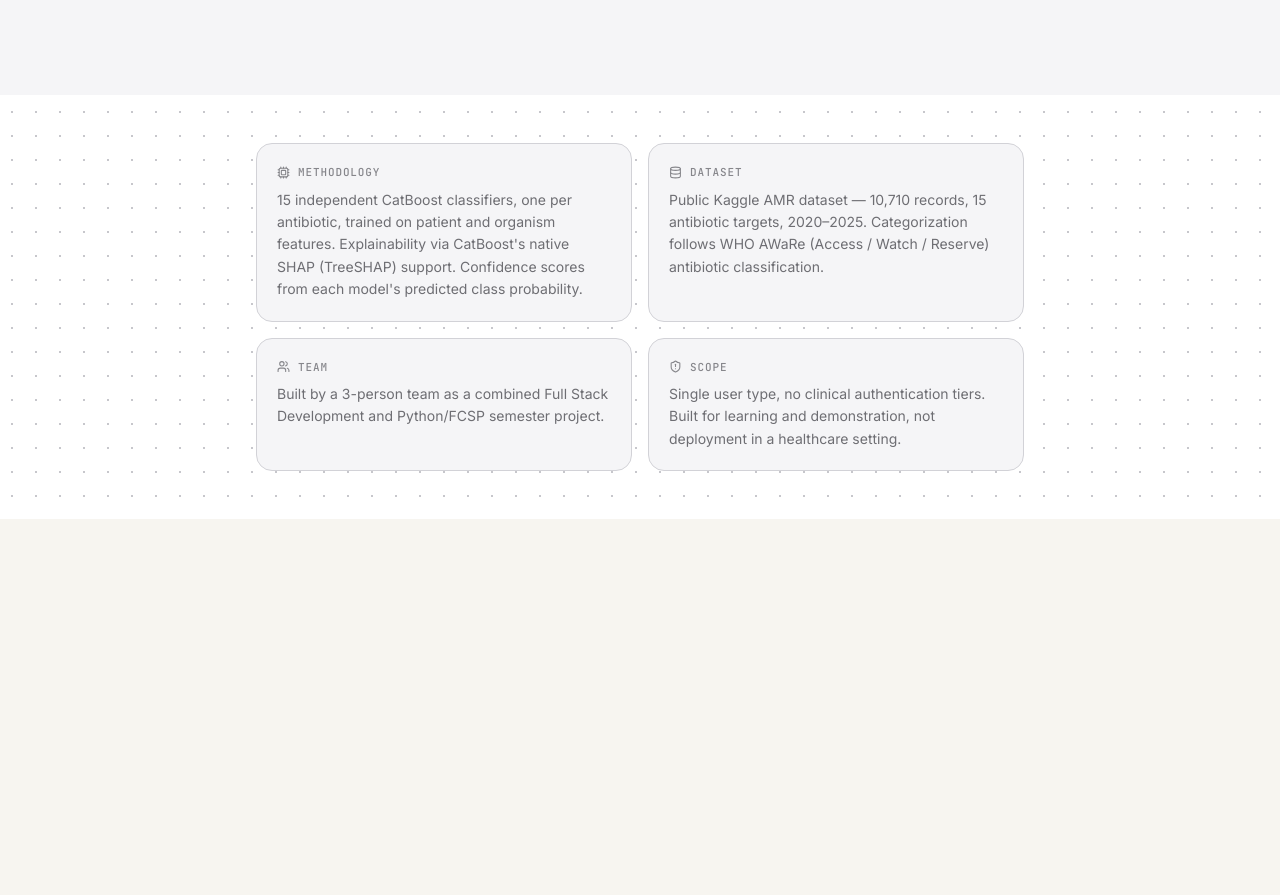
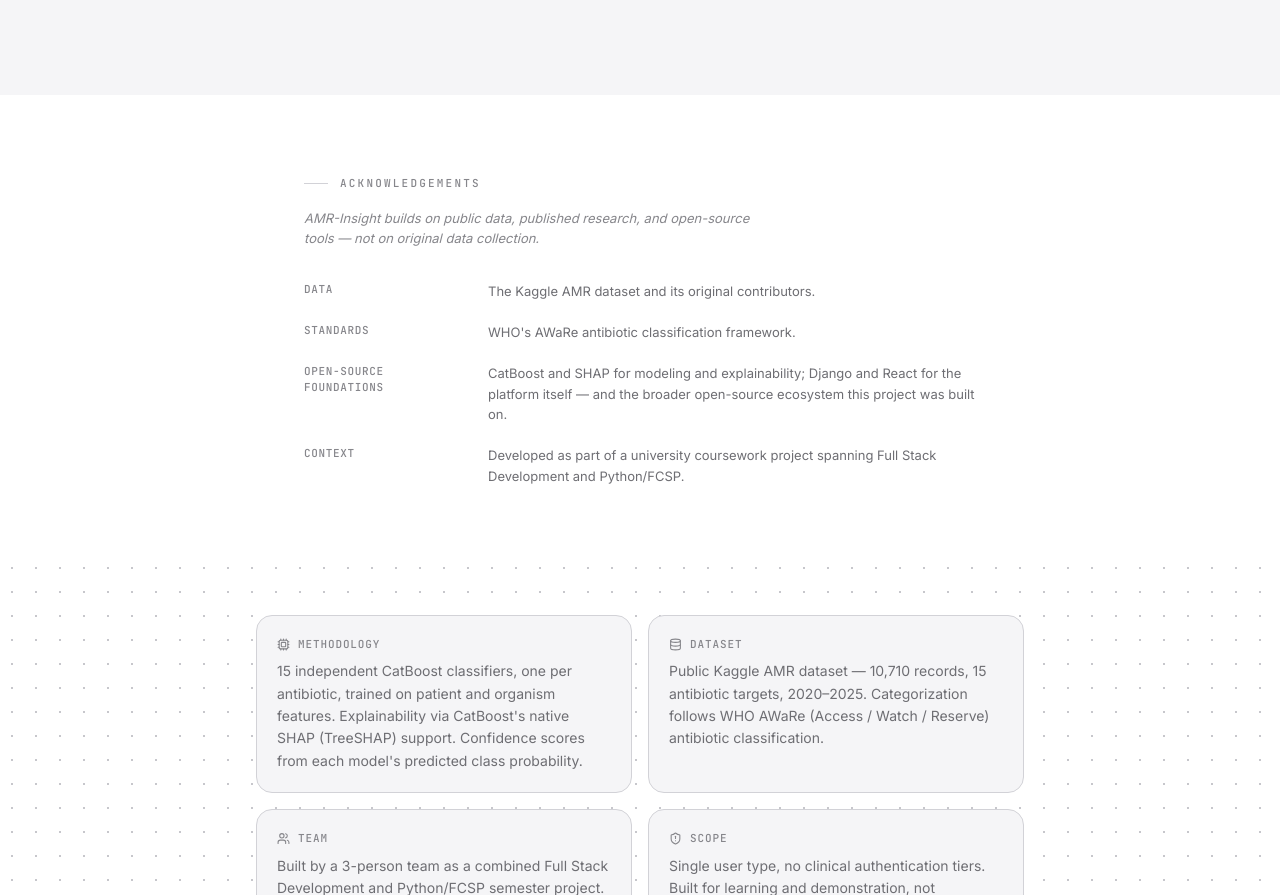
Before and after one commit to dhyeydaftary/antibiotic-resistance-intelligence-platform, a React (Vite) app in the folder frontend/: page /about in a window 1280 px wide. Shown: the part 5396-6291 px from the top of the page. Before the commit the page ends 5915 px from the top, so only its background shows below. Built offline with nearby package versions, Linux system fonts and the light colour scheme; no server answers.

Commit message:
feat(about): add Section 10 acknowledgements

```diff
--- /dev/null
+++ b/frontend/src/components/about/AboutAcknowledgements.jsx
@@ -0,0 +1,88 @@
+import { motion } from 'framer-motion';
+
+const fadeUp = {
+    hidden: { opacity: 0, y: 14 },
+    visible: (i = 0) => ({
+        opacity: 1,
+        y: 0,
+        transition: { duration: 0.5, delay: i * 0.06, ease: [0.22, 1, 0.36, 1] },
+    }),
+};
+
+const GROUPS = [
+    {
+        label: 'Data',
+        body: 'The Kaggle AMR dataset and its original contributors.',
+    },
+    {
+        label: 'Standards',
+        body: "WHO's AWaRe antibiotic classification framework.",
+    },
+    {
+        label: 'Open-source foundations',
+        body: 'CatBoost and SHAP for modeling and explainability; Django and React for the platform itself — and the broader open-source ecosystem this project was built on.',
+    },
+    {
+        label: 'Context',
+        body: 'Developed as part of a university coursework project spanning Full Stack Development and Python/FCSP.',
+    },
+];
+
+export default function AboutAcknowledgements() {
+    return (
+        <section
+            id="acknowledgements"
+            data-testid="about-acknowledgements-section"
+            className="bg-canvas px-6 py-16 sm:py-20"
+        >
+            <div className="mx-auto max-w-2xl">
+                <motion.div
+                    initial="hidden"
+                    whileInView="visible"
+                    viewport={{ once: true, margin: '-100px' }}
+                    custom={0}
+                    variants={fadeUp}
+                    className="mb-4 flex items-center gap-3"
+                >
+                    <span className="h-px w-6 bg-canvas-hairline" />
+                    <span className="font-mono text-[11px] font-medium uppercase tracking-[0.2em] text-page-faint">
+                        Acknowledgements
+                    </span>
+                </motion.div>
+
+                <motion.p
+                    initial="hidden"
+                    whileInView="visible"
+                    viewport={{ once: true, margin: '-100px' }}
+                    custom={1}
+                    variants={fadeUp}
+                    className="max-w-md font-sans text-[13px] italic leading-[1.6] text-page-faint"
+                >
+                    AMR-Insight builds on public data, published research, and
+                    open-source tools — not on original data collection.
+                </motion.p>
+
+                <dl className="mt-8 space-y-5">
+                    {GROUPS.map((g, i) => (
+                        <motion.div
+                            key={g.label}
+                            initial="hidden"
+                            whileInView="visible"
+                            viewport={{ once: true, margin: '-60px' }}
+                            custom={i + 2}
+                            variants={fadeUp}
+                            className="flex flex-col gap-1 sm:flex-row sm:gap-6"
+                        >
+                            <dt className="shrink-0 font-mono text-[11px] font-medium uppercase tracking-[0.06em] text-page-faint sm:w-40">
+                                {g.label}
+                            </dt>
+                            <dd className="font-sans text-[13px] leading-[1.6] text-page-muted">
+                                {g.body}
+                            </dd>
+                        </motion.div>
+                    ))}
+                </dl>
+            </div>
+        </section>
+    );
+}
--- a/frontend/src/pages/AboutPage.jsx
+++ b/frontend/src/pages/AboutPage.jsx
@@ -8,6 +8,7 @@ import AboutPipeline from '../components/about/AboutPipeline';
 import AboutExplainability from '../components/about/AboutExplainability';
 import AboutAudience from '../components/about/AboutAudience';
 import AboutContributors from '../components/about/AboutContributors';
+import AboutAcknowledgements from '../components/about/AboutAcknowledgements';
 
 function InfoCard({ icon: Icon, label, id, children }) {
   return (
@@ -32,6 +33,7 @@ function AboutPage() {
       <AboutExplainability />
       <AboutAudience />
       <AboutContributors />
+      <AboutAcknowledgements />
 
       {/* TODO(about-redesign): everything below is the legacy compact layout.
           Will be replaced section-by-section per the redesign plan (Sections 2-13). */}
```
